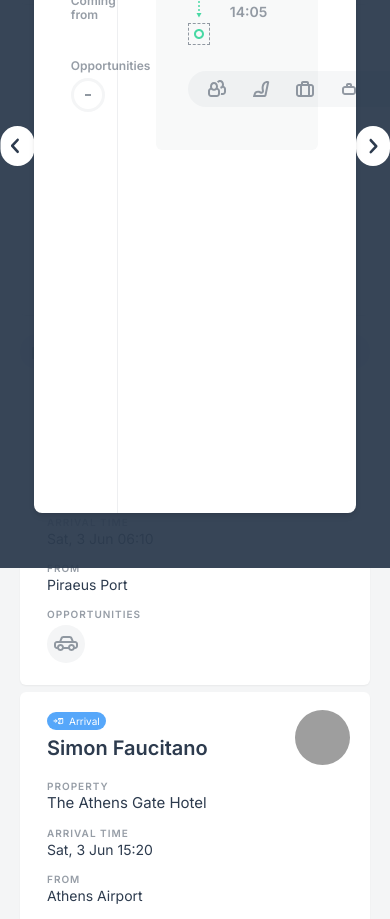
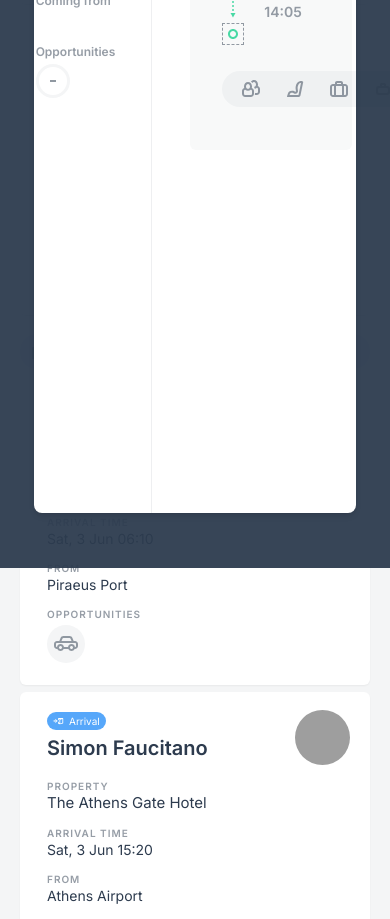
Before and after one commit to Shiroe/transfers-list, a Next.js app: page / in a window 390 px wide. Shown: the part 1120-2039 px from the top of the page. Built offline with nearby package versions, Linux system fonts and the light colour scheme; grey boxes are pictures that could not be loaded.

Commit message:
hide arrows in modal view and reverse order of content section

```diff
--- a/src/components/TransferDetails/TravelerInfo.tsx
+++ b/src/components/TransferDetails/TravelerInfo.tsx
@@ -38,7 +38,7 @@ const TravelerInfo: React.FC<TravelerInfoProps> = ({
   const opportunityExists =
     babies || earlyCheckin || lateCheckout || returnTransfer;
   return (
-    <div className="flex h-full w-[25.8%] flex-col items-center justify-start border-r border-r-brand-blue border-opacity-[0.08] px-[36px] py-[22px]">
+    <div className="flex h-full flex-col items-center justify-start border-r border-r-brand-blue border-opacity-[0.08] px-[36px] py-[22px] md:w-[25.8%]">
       {photo && (
         <Image
           src={photo}
--- a/src/components/TransfersList/index.tsx
+++ b/src/components/TransfersList/index.tsx
@@ -169,7 +169,7 @@ const TransfersList = ({ transfers }: TransfersListProps) => {
       <Modal isOpen={isModalOpen} onClose={onModalDismiss} className="z-40">
         <div
           onClick={(ev) => onDetailsPagination(ev, 'prev')}
-          className={`flex h-[40px] w-[40px] -rotate-180 items-center justify-center rounded-full bg-white pl-1 ${
+          className={`hidden h-[40px] w-[40px] -rotate-180 items-center justify-center rounded-full bg-white pl-1 md:flex ${
             loadingInView ? 'cursor-not-allowed' : 'cursor-pointer'
           }`}
         >
@@ -188,7 +188,7 @@ const TransfersList = ({ transfers }: TransfersListProps) => {
 
         <div
           onClick={(ev) => onDetailsPagination(ev, 'next')}
-          className={`flex h-[40px] w-[40px] items-center justify-center rounded-full bg-white ${
+          className={`hidden h-[40px] w-[40px] items-center justify-center rounded-full bg-white md:flex ${
             loadingInView ? 'cursor-not-allowed' : 'cursor-pointer'
           }`}
         >
```
